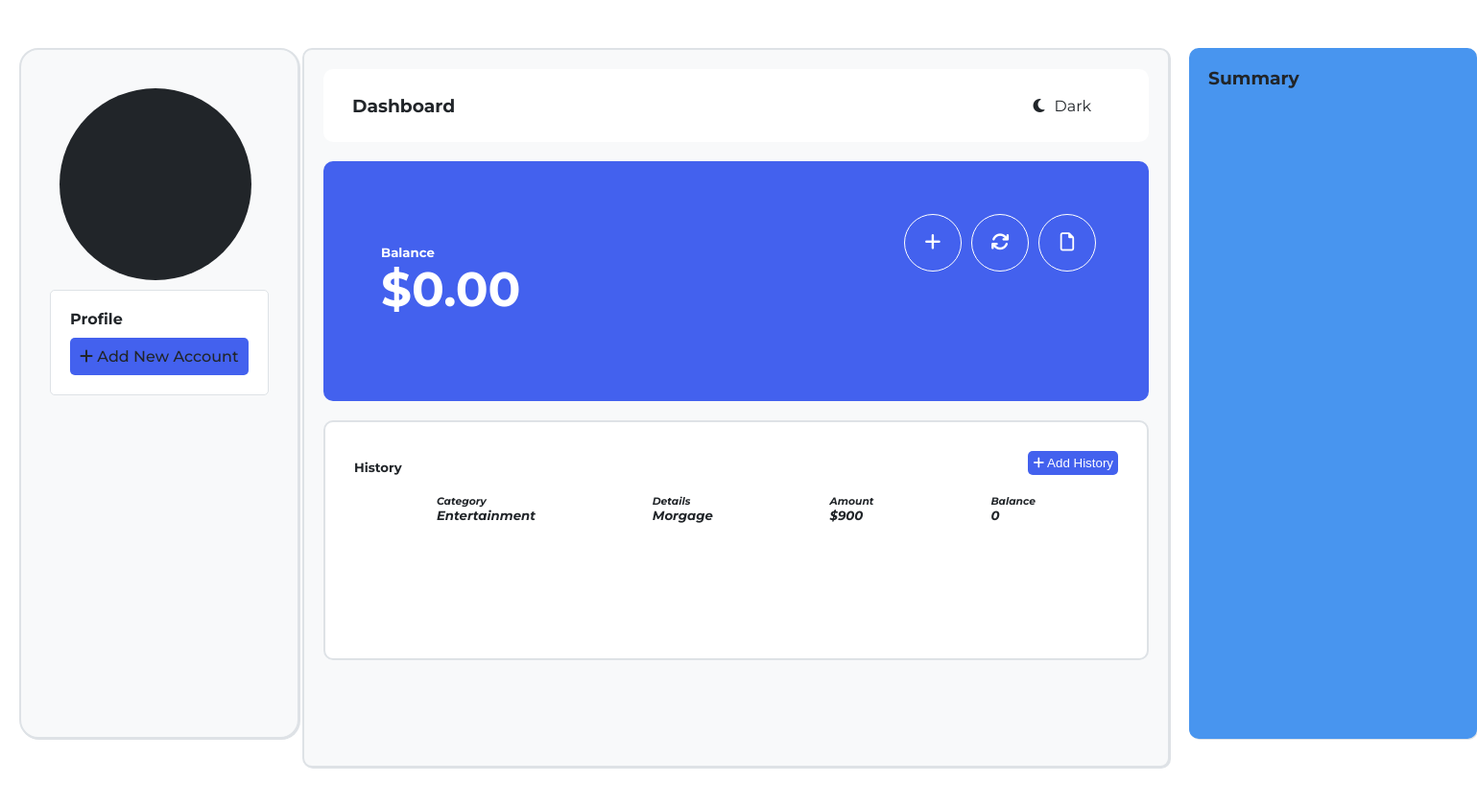
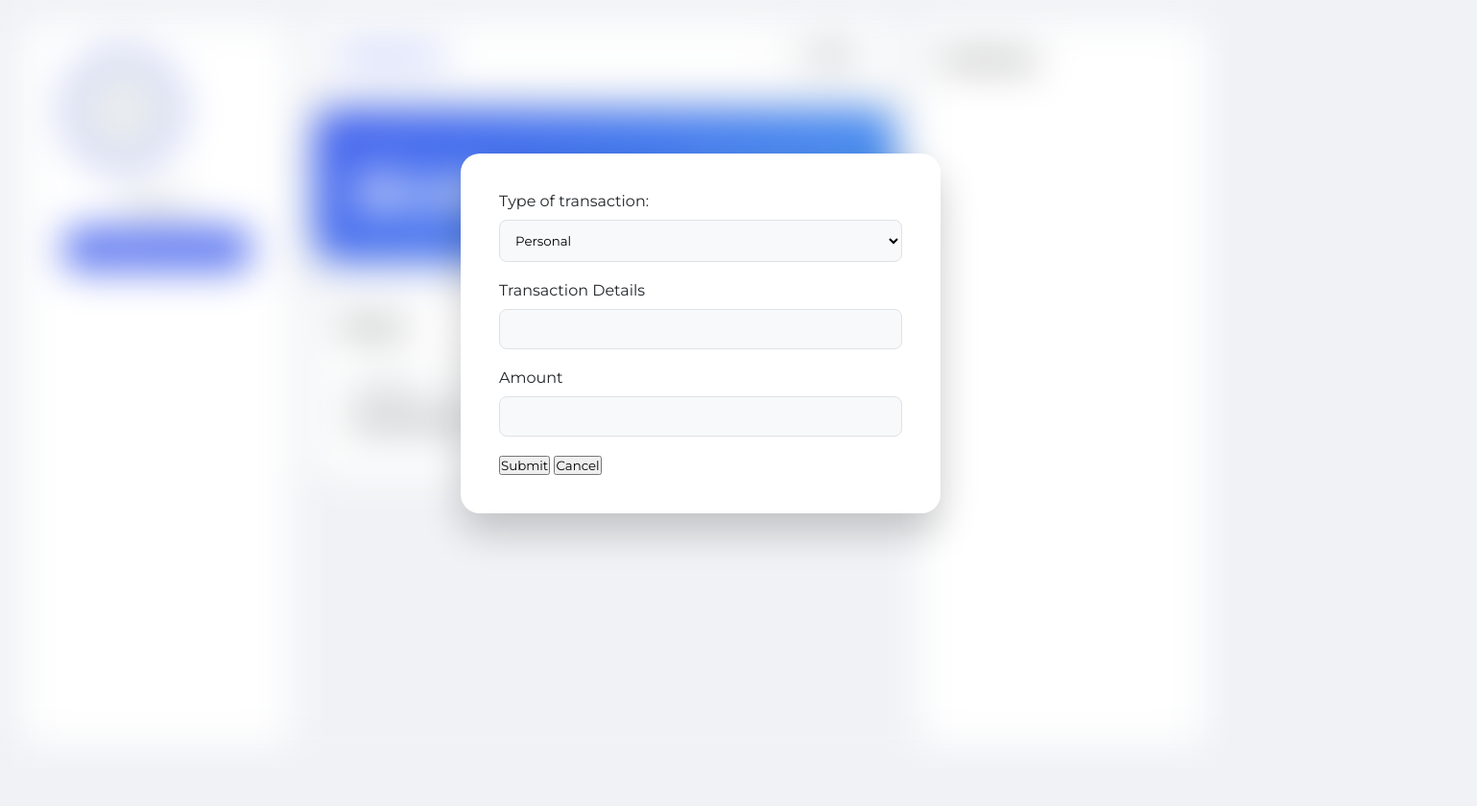
Before and after one commit to Lance-L0t/FinanceTracker, a plain HTML site: page index.html in a window 1280 px wide. Shown: the whole page at 96% size, 1539 px wide, since content can reach past the window. After the commit the page ends 800 px from the top, so only its background shows below. Drawn offline with Linux system fonts and the light colour scheme.

Commit message:
Updated UI and functionality

```diff
--- a/index.html
+++ b/index.html
@@ -51,20 +51,14 @@
           <div class="user-amount">
             <div class="balance">
               <h5>Balance</h5>
-              <h4>$0.00</h4>
+              <h4 id="balance-display">$0.00</h4>
             </div>
           </div>
           <div class="menu">
             <div class="menu-buttons">
-              <button><i class="fa-solid fa-plus"></i></button>
+              <button class="add-btn"><i class="fa-solid fa-plus"></i></button>
               <button><i class="fa-solid fa-arrows-rotate"></i></button>
               <button><i class="fa-regular fa-file"></i></button>
-            </div>
-          </div>
-          <div class="balance-container">
-            <div class="add-balance-menu">
-              <input type="text" id="amount-to-add" />
-              <input type="button" value="Submit" />
             </div>
           </div>
         </div>
@@ -72,24 +66,23 @@
 
         <!-- History Section -->
         <div class="history-section">
+
           <div class="input-container">
             <div class="input-menu">
-              <label for="choices">Choose an option:</label>
+              <label for="choices">Type of transaction:</label>
               <select id="choices" name="choices">
+                <option value="Personal">Personal</option>
                 <option value="Entertainment">Entertainment</option>
-                <option value="Personal">Personal</option>
+                <option value="adding-balance">Adding Amount</option>
                 <option value="Savings">Savings</option>
                 <option value="Other">Other</option>
               </select>
               <br />
-              <label for="details">Details</label>
+              <label for="details">Transaction Details</label>
               <input type="text" name="detalis" id="details" />
               <br />
               <label for="amount">Amount</label>
               <input type="number" name="amount" id="amount" />
-              <br />
-              <label for="balance">Balance</label>
-              <input type="text" name="balance" id="balance" />
               <br />
               <input
                 type="button"
@@ -97,6 +90,7 @@
                 id="submit"
                 onclick="addHistoryInfo()"
               />
+              <input type="button" value="Cancel" id="cancelBtn" onclick="cancel()">
             </div>
           </div>
 
@@ -109,9 +103,9 @@
           <div class="transaction-history">
             <div class="first-transaction category">
               <h6>Category</h6>
-              <h5>Entertainment</h5>
+              <h5 class="info">Entertainment</h5>
             </div>
-            <div class="first-transaction detalis">
+            <div class="first-transaction details">
               <h6>Details</h6>
               <h5>Morgage</h5>
             </div>
@@ -119,10 +113,10 @@
               <h6>Amount</h6>
               <h5>$900</h5>
             </div>
-            <div class="first-transaction balance">
+            <!-- <div class="first-transaction balance">
               <h6>Balance</h6>
               <h5>0</h5>
-            </div>
+            </div> -->
           </div>
         </div>
       </div>
--- a/index.js
+++ b/index.js
@@ -5,60 +5,71 @@ const inputMenu = document.querySelector('.input-menu');
 
 let addvalue = 0;
 const submitBtn = document.querySelector('#add-expenditure');
-const selection = document.getElementById('choices');
-const details = document.getElementById('details');
-const amount = document.getElementById('amount');
-const balance = document.getElementById('balance');
+
 
 const category = document.querySelector('.first-transaction category');
 const detailsContainer = document.querySelector('.first-transaction details');
 const amountContainer = document.querySelector('.first-transaction amount');
-const balanceContainer = document.querySelector('.first-transaction balance');
 
-const containers = [category , detailsContainer , amountContainer , balanceContainer];
+
+const cont = document.querySelector('.input-container');
+const cancelBtn = document.getElementById('cancelBtn');
+
+// let contain = [];
+// let inputValues = [];
+// const remainingBalance = balance.value;
+
+
+
 
 let i = localStorage.getItem('state');
 
 if (i % 2 != 0) {
     body.classList.toggle('dark-mode');
 }
-darkBtn.addEventListener('click', function(){
+darkBtn.addEventListener('click', function () {
 
     i++;
     localStorage.setItem('state', i);
     console.log(i);
-    if(i % 2 == 0){
+    if (i % 2 == 0) {
         body.classList.toggle('dark-mode');
         darkBtn.innerHTML = '<i class="fa-solid fa-moon"></i> Dark';
-    }else{
+    } else {
         body.classList.toggle('dark-mode');
         darkBtn.innerHTML = '<i class="fa-solid fa-sun"></i> Light';
     }
 })
 
-function submitHistoryInfo(){
+function submitHistoryInfo() {
     inputContainer.style.display = 'block';
     inputContainer.style.opacity = '1';
 }
 
 
-function addHistoryInfo(){
+function addHistoryInfo() {
+    let selection = document.getElementById('choices');
+    let details = document.getElementById('details');
+    let amount = document.getElementById('amount');
 
-    const selectionChoice = selection.value;
-    const additionalInfo = details.value;
-    const amountSpent = amount.value;
-    const remainingBalance = balance.value;
+    let selectionChoice = selection.value;
+    let additionalInfo = details.value;
+    let amountSpent = amount.value;
 
-    const inputValues = [selectionChoice , additionalInfo, amountSpent , remainingBalance];
 
-    if (additionalInfo == '' && amountSpent == '' && remainingBalance == '') {
+    let contain = [document.querySelector('.first-transaction.category'), document.querySelector('.first-transaction.details'), document.querySelector('.first-transaction.amount')];
+
+
+    let inputValues = [selectionChoice, additionalInfo, amountSpent];
+    if (additionalInfo == '' || amountSpent == '') {
         let errorMessage = document.createElement('h6');
-        let timer = setInterval(function(){
+        console.log(selectionChoice, amountSpent, additionalInfo)
+        let timer = setInterval(function () {
             errorMessage.textContent = 'Fill all the inputs...';
             inputMenu.append(errorMessage);
         }, 1000);
 
-        setTimeout(function(){
+        setTimeout(function () {
             clearInterval(timer);
             errorMessage.remove()
         }, 5000);
@@ -66,22 +77,36 @@ function addHistoryInfo(){
 
     } else {
         inputContainer.style.display = 'none';
-        updateHistory();
+        selectionChoice = '';
+        additionalInfo = '';
+        amountSpent = '';
 
-}
+        let k = 0;
+        contain.forEach(container => {
+
+            let tag = document.createElement('h5');
+            console.log(container, inputValues[k]);
+            tag.style.paddingBlock = '10px';
+            tag.textContent = inputValues[k];
+            container.append(tag);
+            cont.style.display = 'none';
+            k++;
+        });
+    }
 }
 
-function updateHistory(){
-    let tag = document.createElement('h5');
-
-}
 
 // Add balance button
 
 const addBalanceBtn = document.querySelector('.add-btn');
-addBalanceBtn.addEventListener('mouseclick', function(){
+addBalanceBtn.addEventListener('mouseclick', function () {
 
-    const btnContainer = document.querySelector('.add-balance-menu');
+    cont.style.display = 'block';
+})
 
-    btnContainer.style.display = 'flex';
-})
+
+//Exit input container
+
+function cancel() {
+    cont.style.display = 'none';
+}
--- a/style.css
+++ b/style.css
@@ -2,287 +2,257 @@
   box-sizing: border-box;
   padding: 0;
   margin: 0;
-  scroll-behavior: smooth;
-}
-body {
-  background-color: #ffffff;
-  color: #212529;
   font-family: "Montserrat", sans-serif;
 }
 
+body {
+  background-color: #f0f2f5;
+  color: #212529;
+}
+
+/* Main Layout - Using 3 Columns */
 .main {
   display: grid;
-  grid-template-rows: auto auto;
-  grid-template-columns: auto auto auto auto;
-  gap: 20px;
-  height: 100vh;
-  margin: 50px 10px;
-  margin-left: 290px;
+  grid-template-columns: 280px 1fr 300px;
+  gap: 24px;
+  min-height: 100vh;
+  padding: 24px;
 }
 
+/* Left Side Menu */
 .left-side-menu {
-  grid-column: 1 / 2;
-  height: 90vh;
-  position: fixed;
-  left: -20px;
+  background-color: #ffffff;
+  border-radius: 20px;
   padding: 30px;
-  margin-right: 240px;
-  margin-left: 40px;
-  border-radius: 20px;
-  background-color: #f8f9fa;
-  border: 2px solid #dee2e6;
-  transition: 0.3s;
+  border: 1px solid #e9ecef;
   display: flex;
-  justify-content: center;
-  box-shadow: 1px 1px 0px #dee2e6;
+  flex-direction: column;
+  align-items: center;
+  height: calc(100vh - 48px);
+  position: sticky;
+  top: 24px;
 }
+
 .profile-pic {
-  width: 200px;
-  height: 200px;
-  background-color: #212529;
+  width: 120px;
+  height: 120px;
+  background-color: #e9ecef;
   border-radius: 50%;
-  padding: 20px;
-  margin: 10px;
+  margin-bottom: 30px;
+  border: 4px solid #4361ee;
 }
+
 .new-account {
-  background-color: #ffff;
-  color: #212529;
-  border: 1px solid #dee2e6;
-  padding: 20px;
-  border-radius: 5px;
+  width: 100%;
+  text-align: center;
+}
+
+.new-account h4 {
+  margin-bottom: 15px;
+  color: #6c757d;
+  font-size: 0.9rem;
+  text-transform: uppercase;
+  letter-spacing: 1px;
 }
 
 .new-account-btn {
-  padding: 10px;
-  border-radius: 5px;
-  font-weight: 500;
+  padding: 12px;
+  border-radius: 12px;
+  font-weight: 600;
   background-color: #4361ee;
-}
-.new-account-btn:hover {
-  color: #ffffff;
-  font-weight: 500;
-}
-.new-account h4 {
-  padding-bottom: 10px;
+  color: white;
+  cursor: pointer;
+  transition: transform 0.2s, background-color 0.2s;
 }
 
+.new-account-btn:hover {
+  background-color: #3751d4;
+  transform: translateY(-2px);
+}
+
+/* Main Content Area */
 .main-content {
-  grid-column: 2 / 4;
-  border: 2px solid #dee2e6;
-  border-radius: 10px;
-  margin-left: 5px;
-  background-color: #f8f9fa;
-  box-shadow: 1px 1px 0px #dee2e6;
+  display: flex;
+  flex-direction: column;
+  gap: 24px;
 }
 
 header {
   display: flex;
   justify-content: space-between;
-  margin: 20px;
-  padding-inline: 30px;
   align-items: center;
+  padding: 15px 25px;
   background-color: white;
-  color: #212529;
-  border-radius: 10px;
+  border-radius: 15px;
+  border: 1px solid #e9ecef;
 }
-ul {
-  display: flex;
-  padding: 20px;
+
+header h3 {
+  font-weight: 700;
+  color: #4361ee;
 }
-li {
-  list-style-type: none;
-  display: flex;
-  justify-content: center;
-  align-items: center;
-  font-size: 16px;
-  margin-inline: 10px;
+
+.dark {
+  cursor: pointer;
+  font-weight: 600;
+  font-size: 14px;
+  background: #f8f9fa;
+  padding: 8px 15px;
+  border-radius: 8px;
 }
-li i {
-  margin: 10px;
-  font-weight: 500;
-}
+
+/* Dashboard Card */
 .dashboard {
-  padding: 30px;
-  margin: 20px;
-  border-radius: 10px;
-  display: flex;
-  justify-content: space-between;
-  height: 250px;
-  background-color: #4361ee;
-  transition: 0.3s;
-}
-.dashboard:hover {
-  box-shadow: 0 1px 4px;
-}
-.user-amount {
-  width: 500px;
-  padding: 30px;
-  color: #ffffff;
+  padding: 40px;
+  border-radius: 20px;
   display: flex;
   justify-content: space-between;
   align-items: center;
-  border-radius: 5px;
+  background: linear-gradient(135deg, #4361ee 0%, #4895ef 100%);
+  color: white;
+  box-shadow: 0 10px 20px rgba(67, 97, 238, 0.15);
 }
-.menu {
-  padding: 20px;
-  width: 300px;
-  border-radius: 5px;
-  color: white;
-  display: flex;
-  justify-content: end;
+
+.balance h5 {
+  opacity: 0.8;
+  font-weight: 400;
+  font-size: 1rem;
 }
+
+.balance h4 {
+  font-size: 3rem;
+  font-weight: 800;
+}
+
 .menu-buttons {
   display: flex;
-  justify-content: center;
-  align-items: cente;
+  gap: 12px;
 }
 
 .menu button {
-  display: flex;
-  justify-content: center;
-  align-items: center;
-  font-size: larger;
-  padding: 20px;
-  margin: 5px;
-  text-align: center;
-  width: 60px;
-  height: 60px;
-  border-radius: 100%;
-  color: #ffffff;
-  background: none;
-  background-color: #4361ee;
-  border: 1px solid white;
+  width: 50px;
+  height: 50px;
+  border-radius: 12px;
+  border: 1px solid rgba(255, 255, 255, 0.3);
+  background: rgba(255, 255, 255, 0.1);
+  color: white;
+  cursor: pointer;
   transition: 0.3s;
 }
+
 .menu button:hover {
-  background-color: #ffffff;
+  background: white;
   color: #4361ee;
 }
-.balance h4 {
-  font-size: 50px;
-}
-.add-balance-menu input {
-  padding: 20px;
-  border-radius: 5px;
-}
-.add-balance-menu {
-  display: none;
-  backdrop-filter: blur(20px);
-}
-.balance-container {
-  position: fixed;
-  top: 0;
-  right: 50%;
-  height: 100vh;
-  display: flex;
-  justify-content: center;
-  align-items: center;
+
+/* History Section */
+.history-section {
+  background: white;
+  border-radius: 20px;
+  padding: 25px;
+  border: 1px solid #e9ecef;
 }
 
-.input-container {
-  height: 100vh;
-  width: 100%;
-  position: fixed;
-  border-right: 2px solid black;
-  top: 0%;
-  left: 0%;
-  backdrop-filter: blur(50px);
-  display: none;
-  transition: 0.5s;
-}
-.input-menu {
-  position: fixed;
-  z-index: 4;
-  background-color: #fff;
-  padding: 30px;
-  border-radius: 10px;
-  top: 35%;
-  left: 40%;
-  text-align: center;
-  box-shadow: 2px 2px 5px black;
-  backdrop-filter: blur(50px);
-}
-.input-menu input {
-  padding: 10px;
-  margin: 5px;
-  border: none;
-  border-bottom: 2px solid #212529;
-  background: none;
-}
-.input-menu label {
-  color: #212529;
-}
-.input-menu input:last-child {
-  background-color: #212529;
-  border: 2px solid white;
-  width: 200px;
-  color: white;
-  border-radius: 4px;
-  transition: 0.3s;
-}
-.input-menu input:last-child:hover {
-  color: #fff;
-  background-color: #4361ee;
-}
-
-.history-section {
-  padding: 30px;
-  margin: 20px;
-  border-radius: 10px;
-  height: 250px;
-  background-color: white;
-  transition: 0.3s;
-  border: 2px solid #dee2e6;
-}
-.history-section:hover {
-  box-shadow: 0 1px 4px;
-}
 .history-heading {
   display: flex;
   justify-content: space-between;
-  align-items: end;
-  padding-bottom: 10px;
-}
-#add-expenditure {
-  padding: 5px;
-  border-radius: 5px;
-  background: none;
-  background-color: #4361ee;
-  color: white;
-  border: none;
-}
-.transaction-history {
-  display: flex;
-  height: 10px;
-  font-style: italic;
-  font-weight: 700;
-  margin: 0;
-  padding: 25px;
-  justify-content: space-around;
   align-items: center;
-}
-.first-transaction h4 {
-  text-align: center;
-  padding: 5px 10px;
-  border-top: 1px solid;
+  margin-bottom: 25px;
 }
 
-/* Dark Mode Toggle */
-.dark-mode {
-  color: white;
-  background-color: rgb(14, 11, 28);
-  transition: 0.3s;
+.history-heading h5 {
+  font-size: 1.2rem;
+  font-weight: 700;
 }
 
-/* Right side menu */
+#add-expenditure {
+  padding: 10px 20px;
+  border-radius: 8px;
+  background-color: #f8f9fa;
+  color: #4361ee;
+  border: 1px solid #4361ee;
+  font-weight: 600;
+  cursor: pointer;
+}
+
+/* Table-like History Layout */
+.transaction-history {
+  display: grid;
+  grid-template-columns: 1.5fr 1.5fr 1fr 1fr;
+  padding: 15px;
+  background: #f8f9fa;
+  border-radius: 12px;
+  gap: 10px;
+}
+
+.first-transaction h6 {
+  font-size: 0.7rem;
+  color: #6c757d;
+  text-transform: uppercase;
+  margin-bottom: 5px;
+}
+
+.first-transaction h5 {
+  font-size: 1rem;
+  color: #212529;
+}
+
+/* Right Side Menu */
 .right-side-menu {
-  grid-column: 4 / 5;
-  height: 90vh;
-  padding: 20px;
-  /* position: fixed; */
-  background-color: #4895ef;
-  border-radius: 10px;
-  width: 300px;
-  box-shadow: 0 1px 3px;
-  box-shadow: 1px 1px 0px #dee2e6;
+  background-color: #ffffff;
+  border-radius: 20px;
+  padding: 25px;
+  border: 1px solid #e9ecef;
+  height: calc(100vh - 48px);
+  position: sticky;
+  top: 24px;
 }
+
+.right-side-menu h3 {
+  margin-bottom: 20px;
+  font-size: 1.2rem;
+}
+
+/* Modals / Inputs (Keeping your logic but styling) */
+.input-menu {
+  background-color: white;
+  padding: 40px;
+  border-radius: 20px;
+  border: none;
+  box-shadow: 0 20px 40px rgba(0, 0, 0, 0.2);
+}
+
+.input-menu input[type="text"],
+.input-menu input[type="number"],
+.input-menu select {
+  width: 100%;
+  padding: 12px;
+  margin: 10px 0 20px 0;
+  border: 1px solid #dee2e6;
+  border-radius: 8px;
+  background: #f8f9fa;
+}
+
+/* INput COntainer */
+.input-container{
+  height: 100%;
+  width: 100%;
+  transition: 2s;
+  position: fixed;
+  top: 0;
+  left: 0;
+  background-color: transparent;
+  z-index: 5;
+  backdrop-filter: blur(20px);
+}
+
+.input-menu{
+  width: 500px;
+  position: relative;
+  z-index: 15;
+  top: 20vh;
+  left: 60vh;
+}
+.info{
+  padding-block: 10px;
+}
```
